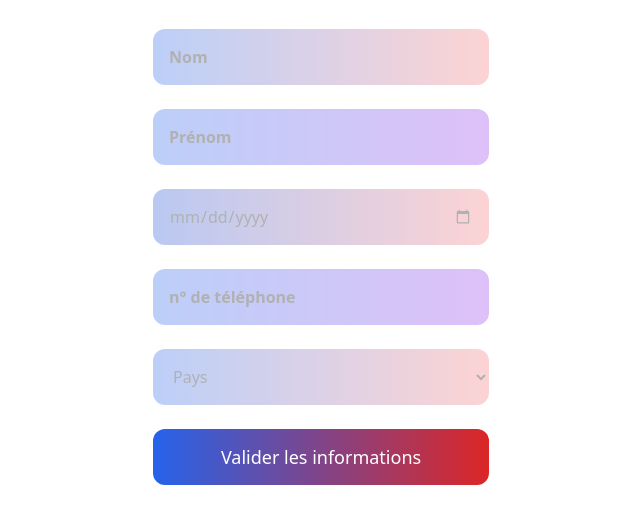
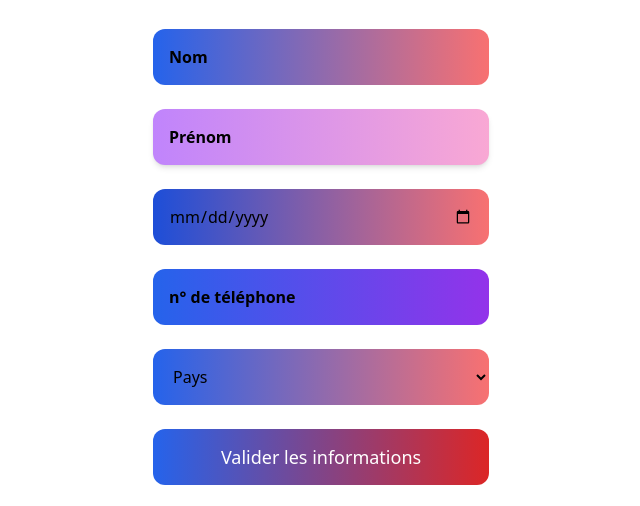
Before and after one commit to CedricTiako/campus-fr, a plain HTML site: page inscription.html in a window 1280 px wide. Shown: the part 111-617 px from the top of the page, without its empty margins (319-959 px from the left). Drawn offline with nearby package versions, Linux system fonts and the light colour scheme.

Commit message:
inscription-up

```diff
--- a/inscription.html
+++ b/inscription.html
@@ -31,7 +31,7 @@
                     type="text"
                     name="nom"
                     placeholder="Nom"
-                    class="w-full h-12 sm:h-14 rounded-lg sm:rounded-xl bg-gradient-to-r from-blue-600 to-red-400 opacity-30 px-4 text-black placeholder-black focus:outline-none focus:ring-2 focus:ring-blue-500"
+                    class="w-full h-12 sm:h-14 rounded-lg sm:rounded-xl bg-gradient-to-r from-blue-600 to-red-400  px-4 text-black placeholder-black focus:outline-none focus:ring-2 focus:ring-blue-500"
                     required
                 />
             </div>
@@ -42,7 +42,7 @@
                     type="text"
                     name="prenom"
                     placeholder="Prénom"
-                    class="w-full h-12 sm:h-14 rounded-lg sm:rounded-xl bg-gradient-to-r from-blue-600 to-purple-600 opacity-30 px-4 text-black placeholder-black focus:outline-none focus:ring-2 focus:ring-blue-500"
+                    class="w-full h-12 sm:h-14 rounded-lg sm:rounded-xl bg-gradient-to-r from-purple-400 to-pink-300  shadow-md px-4 text-black placeholder-black focus:outline-none focus:ring-2 focus:ring-blue-500"
                     required
                 />
             </div>
@@ -52,7 +52,7 @@
                 <input
                     type="date"
                     name="date_naissance"
-                    class="w-full h-12 sm:h-14 rounded-lg sm:rounded-xl bg-gradient-to-r from-blue-700 to-red-400 opacity-30 px-4 text-black placeholder-black focus:outline-none focus:ring-2 focus:ring-blue-500"
+                    class="w-full h-12 sm:h-14 rounded-lg sm:rounded-xl bg-gradient-to-r from-blue-700 to-red-400  px-4 text-black placeholder-black focus:outline-none focus:ring-2 focus:ring-blue-500"
                     required
                 />
             </div>
@@ -63,7 +63,7 @@
                     type="tel"
                     name="telephone"
                     placeholder="n° de téléphone"
-                    class="w-full h-12 sm:h-14 rounded-lg sm:rounded-xl bg-gradient-to-r from-blue-600 to-purple-600 opacity-30 px-4 text-black placeholder-black focus:outline-none focus:ring-2 focus:ring-blue-500"
+                    class="w-full h-12 sm:h-14 rounded-lg sm:rounded-xl bg-gradient-to-r from-blue-600 to-purple-600 px-4 text-black placeholder-black focus:outline-none focus:ring-2 focus:ring-blue-500"
                     required
                 />
             </div>
@@ -72,7 +72,7 @@
             <div class="relative">
                 <select
                     name="pays"
-                    class="w-full h-12 sm:h-14 rounded-lg sm:rounded-xl bg-gradient-to-r from-blue-600 to-red-400 opacity-30 px-4 text-black focus:outline-none focus:ring-2 focus:ring-blue-500"
+                    class="w-full h-12 sm:h-14 rounded-lg sm:rounded-xl bg-gradient-to-r from-blue-600 to-red-400 px-4 text-black focus:outline-none focus:ring-2 focus:ring-blue-500"
                     required
                 >
                     <option value="" disabled selected>Pays</option>
```
